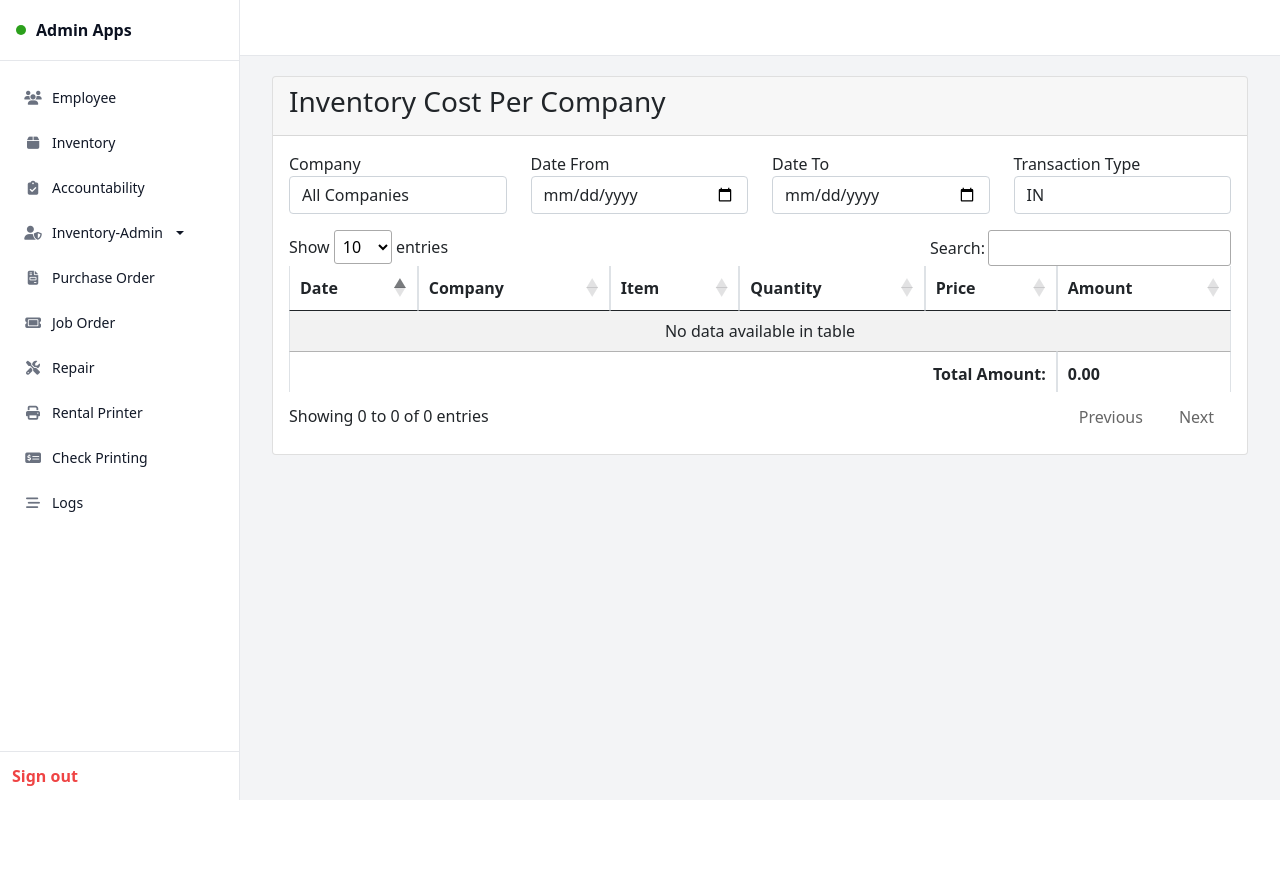
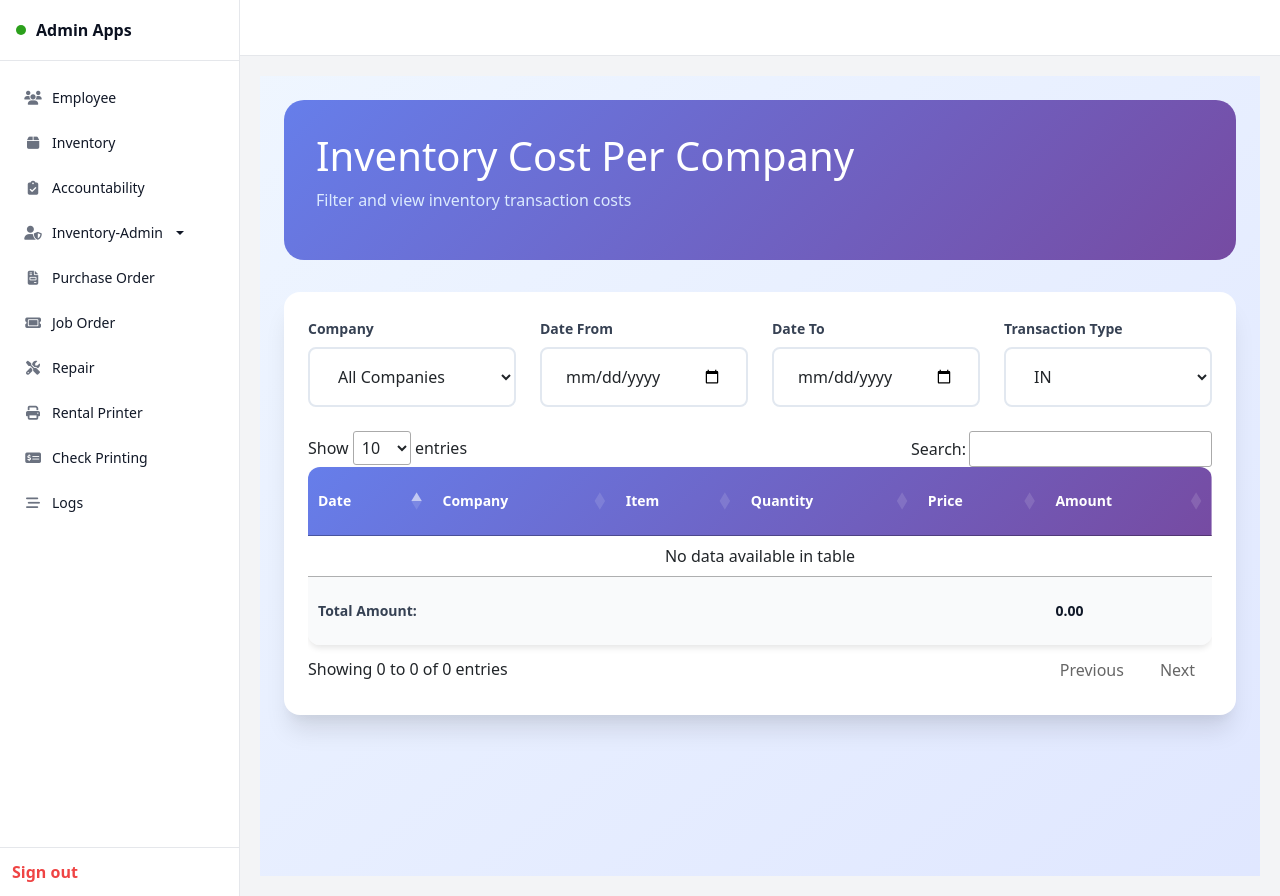
Before and after one commit to joeygracesabusido/admin-apps-dgc, a FastAPI app: page /management-transactions/ in a window 1280 px wide. Before the commit the page ends 800 px from the top, so only its background shows below. Run offline with FastAPI, Linux system fonts and the light colour scheme; data that the repository does not hold is empty; some libraries are stand-ins or nearby versions.

Commit message:
09.11.4:59 PM

```diff
--- a/apps/templates/inventory_supply/inventory_supply_enhanced.html
+++ b/apps/templates/inventory_supply/inventory_supply_enhanced.html
@@ -7,13 +7,13 @@
 <script src="https://code.jquery.com/jquery-3.7.1.js" integrity="sha256-eKhayi8LEQwp4NKxN+CfCh+3qOVUtJn3QNZ0TciWLP4=" crossorigin="anonymous"></script>
 
 <!-- Font Awesome for icons -->
-<link rel="stylesheet" href="https://cdnjs.cloudflare.com/ajax/libs/font-awesome/6.4.0/css/all.min.css">
+<!-- <link rel="stylesheet" href="https://cdnjs.cloudflare.com/ajax/libs/font-awesome/6.4.0/css/all.min.css"> -->
 
 <!-- jQuery UI CSS (for styling the autocomplete dropdown) -->
-<link rel="stylesheet" href="https://code.jquery.com/ui/1.12.1/themes/smoothness/jquery-ui.css">
+<!-- <link rel="stylesheet" href="https://code.jquery.com/ui/1.12.1/themes/smoothness/jquery-ui.css"> -->
 
 <!-- jQuery UI JavaScript -->
-<script src="https://code.jquery.com/ui/1.12.1/jquery-ui.min.js"></script>
+<!-- <script src="https://code.jquery.com/ui/1.12.1/jquery-ui.min.js"></script> -->
 
 <link href="https://cdn.datatables.net/v/dt/jszip-3.10.1/dt-2.1.4/b-3.1.1/b-html5-3.1.1/datatables.min.css" rel="stylesheet">
 
--- a/apps/templates/inventory_supply/invt_supplier.html
+++ b/apps/templates/inventory_supply/invt_supplier.html
@@ -11,7 +11,7 @@
 <link rel="stylesheet" href="https://code.jquery.com/ui/1.12.1/themes/smoothness/jquery-ui.css">
 
 <!-- jQuery UI JavaScript -->
-<script src="https://code.jquery.com/ui/1.12.1/jquery-ui.min.js"></script>
+<!-- <script src="https://code.jquery.com/ui/1.12.1/jquery-ui.min.js"></script> -->
 
 <link href="https://cdn.datatables.net/v/dt/jszip-3.10.1/dt-2.1.4/b-3.1.1/b-html5-3.1.1/datatables.min.css" rel="stylesheet">
 
@@ -19,10 +19,6 @@
 
 
 
-<link rel="stylesheet" type="text/css" href="/static/style.css">
-<link href="https://cdn.jsdelivr.net/npm/bootstrap@5.0.2/dist/css/bootstrap.min.css" rel="stylesheet" integrity="sha384-EVSTQN3/azprG1Anm3QDgpJLIm9Nao0Yz1ztcQTwFspd3yD65VohhpuuCOmLASjC" crossorigin="anonymous">
-<script src="https://cdn.jsdelivr.net/npm/@popperjs/core@2.9.2/dist/umd/popper.min.js" integrity="sha384-IQsoLXl5PILFhosVNubq5LC7Qb9DXgDA9i+tQ8Zj3iwWAwPtgFTxbJ8NT4GN1R8p" crossorigin="anonymous"></script>
-<script src="https://cdn.jsdelivr.net/npm/bootstrap@5.0.2/dist/js/bootstrap.min.js" integrity="sha384-cVKIPhGWiC2Al4u+LWgxfKTRIcfu0JTxR+EQDz/bgldoEyl4H0zUF0QKbrJ0EcQF" crossorigin="anonymous"></script>
 
 <div>
 <!-- this is for modal for Updating Supplier -->
--- a/apps/templates/inventory_supply/management_transactions.html
+++ b/apps/templates/inventory_supply/management_transactions.html
@@ -1,21 +1,62 @@
 {% extends 'dashboard.html' %}
 
 {% block content %}
+<script src="https://unpkg.com/@tailwindcss/browser@4"></script>
 <link href="https://cdn.datatables.net/v/dt/jszip-3.10.1/dt-2.1.4/b-3.1.1/b-html5-3.1.1/datatables.min.css" rel="stylesheet">
 <script src="https://cdn.datatables.net/v/dt/jszip-3.10.1/dt-2.1.4/b-3.1.1/b-html5-3.1.1/datatables.min.js"></script>
-<div class="container-fluid">
-    <div class="row">
-        <div class="col-md-12">
-            <div class="card">
-                <div class="card-header">
-                    <h3 class="card-title">Inventory Cost Per Company</h3>
+
+<!-- Custom CSS for enhanced styling -->
+<style>
+  .gradient-bg {
+    background: linear-gradient(135deg, #667eea 0%, #764ba2 100%);
+  }
+
+  .card-shadow {
+    box-shadow: 0 20px 25px -5px rgba(0, 0, 0, 0.1), 0 10px 10px -5px rgba(0, 0, 0, 0.04);
+  }
+
+  .table-modern {
+    border-radius: 12px;
+    overflow: hidden;
+    box-shadow: 0 4px 6px -1px rgba(0, 0, 0, 0.1);
+  }
+
+  .table-modern thead {
+    background: linear-gradient(135deg, #667eea 0%, #764ba2 100%);
+  }
+
+  .form-input-modern {
+    transition: all 0.3s ease;
+    border: 2px solid #e2e8f0;
+  }
+
+  .form-input-modern:focus {
+    border-color: #667eea;
+    box-shadow: 0 0 0 3px rgba(102, 126, 234, 0.1);
+    transform: translateY(-1px);
+  }
+
+  .page-header {
+    background: linear-gradient(135deg, #667eea 0%, #764ba2 100%);
+    border-radius: 20px;
+    padding: 2rem;
+    margin-bottom: 2rem;
+    color: white;
+  }
+</style>
+
+<div class="min-h-screen bg-gradient-to-br from-blue-50 to-indigo-100 p-6">
+    <div class="page-header">
+        <h1 class="text-3xl font-bold mb-2">Inventory Cost Per Company</h1>
+        <p class="text-blue-100">Filter and view inventory transaction costs</p>
     </div>
-                <div class="card-body">
-                    <div class="row">
-                        <div class="col-md-3">
-                            <div class="form-group">
-                                <label for="company_filter">Company</label>
-                                <select id="company_filter" class="form-control">
+
+    <div class="bg-white rounded-2xl shadow-2xl overflow-hidden card-shadow">
+        <div class="p-6">
+            <div class="grid grid-cols-1 md:grid-cols-4 gap-6 mb-6">
+                <div>
+                    <label for="company_filter" class="block text-sm font-semibold text-gray-700 mb-2">Company</label>
+                    <select id="company_filter" class="form-input-modern w-full rounded-lg px-4 py-3 text-sm">
                         <option value="">All Companies</option>
                         <option value="DRDC">DRDC</option>
                         <option value="HFC">HFC</option>
@@ -25,48 +66,41 @@
                         <option value="NTH">NTH</option>
                     </select>
                 </div>
+                <div>
+                    <label for="date_from" class="block text-sm font-semibold text-gray-700 mb-2">Date From</label>
+                    <input type="date" id="date_from" class="form-input-modern w-full rounded-lg px-4 py-3 text-sm">
                 </div>
-                        <div class="col-md-3">
-                            <div class="form-group">
-                                <label for="date_from">Date From</label>
-                                <input type="date" id="date_from" class="form-control">
+                <div>
+                    <label for="date_to" class="block text-sm font-semibold text-gray-700 mb-2">Date To</label>
+                    <input type="date" id="date_to" class="form-input-modern w-full rounded-lg px-4 py-3 text-sm">
                 </div>
-                        </div>
-                        <div class="col-md-3">
-                            <div class="form-group">
-                                <label for="date_to">Date To</label>
-                                <input type="date" id="date_to" class="form-control">
-                            </div>
-                        </div>
-                        <div class="col-md-3">
-                            <div class="form-group">
-                                <label for="transaction_type_filter">Transaction Type</label>
-                                <select id="transaction_type_filter" class="form-control">
+                <div>
+                    <label for="transaction_type_filter" class="block text-sm font-semibold text-gray-700 mb-2">Transaction Type</label>
+                    <select id="transaction_type_filter" class="form-input-modern w-full rounded-lg px-4 py-3 text-sm">
                         <option value="in">IN</option>
                         <option value="out">OUT</option>
                     </select>
                 </div>
             </div>
-                    </div>
-                    <div class="row mt-3">
-                        <div class="col-md-12">
-                            <table id="management_transactions_table" class="table table-bordered table-striped">
-                                <thead>
+
+            <div class="overflow-x-auto">
+                <table id="management_transactions_table" class="table-modern w-full">
+                    <thead class="gradient-bg text-white">
                         <tr>
-                                        <th>Date</th>
-                                        <th>Company</th>
-                                        <th>Item</th>
-                                        <th>Quantity</th>
-                                        <th>Price</th>
-                                        <th>Amount</th>
+                            <th class="px-6 py-4 text-left text-sm font-semibold">Date</th>
+                            <th class="px-6 py-4 text-left text-sm font-semibold">Company</th>
+                            <th class="px-6 py-4 text-left text-sm font-semibold">Item</th>
+                            <th class="px-6 py-4 text-left text-sm font-semibold">Quantity</th>
+                            <th class="px-6 py-4 text-left text-sm font-semibold">Price</th>
+                            <th class="px-6 py-4 text-left text-sm font-semibold">Amount</th>
                         </tr>
                     </thead>
-                                <tbody>
+                    <tbody class="bg-white divide-y divide-gray-200">
                     </tbody>
-                                <tfoot>
+                    <tfoot class="bg-gray-50">
                         <tr>
-                                        <th colspan="5" style="text-align:right">Total Amount:</th>
-                                        <th id="total_amount"></th>
+                            <th colspan="5" class="px-6 py-4 text-right text-sm font-semibold text-gray-700">Total Amount:</th>
+                            <th id="total_amount" class="px-6 py-4 text-left text-sm font-semibold text-gray-900"></th>
                         </tr>
                     </tfoot>
                 </table>
@@ -74,9 +108,6 @@
         </div>
     </div>
 </div>
-        </div>
-    </div>
-</div>
 
 <script src="/static/inventory_supply/management_transactions.js"></script>
 {% endblock %}
```
Also changed, not shown: GEMINI.md (+1 -1 lines), apps/static/inventory_supply/inventory_supply.js (+68 -16 lines), apps/static/inventory_supply/manage_transactions.js (+7 -0 lines), apps/static/inventory_supply/modal_fix.js (+37 -13 lines), apps/templates/inventory_supply/inventory_management.html (+4 -4 lines), apps/templates/inventory_supply/inventory_supply_clean.html (+23 -42 lines), apps/views/inventory_management_graphql.py (+10 -10 lines). Lines whose indentation alone changed are shown as unchanged.
